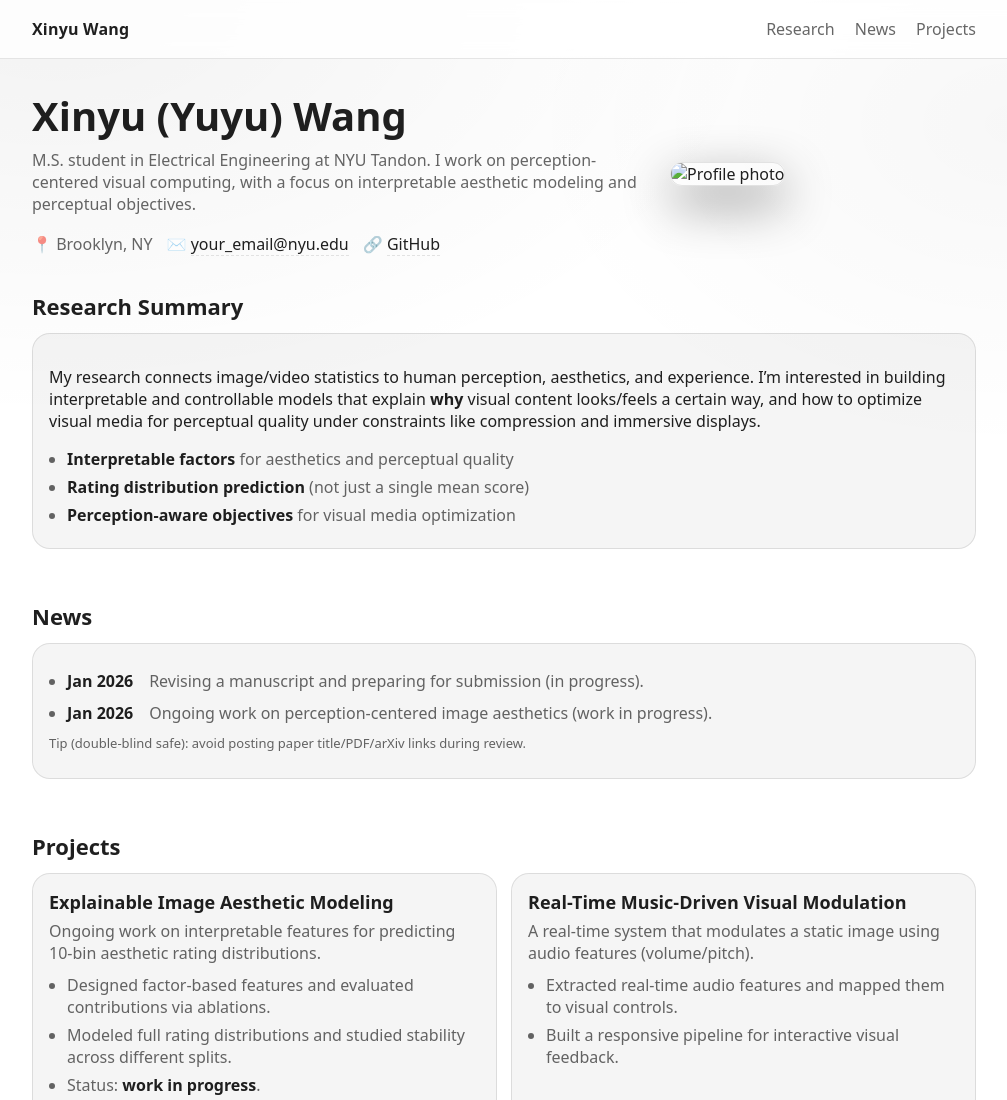
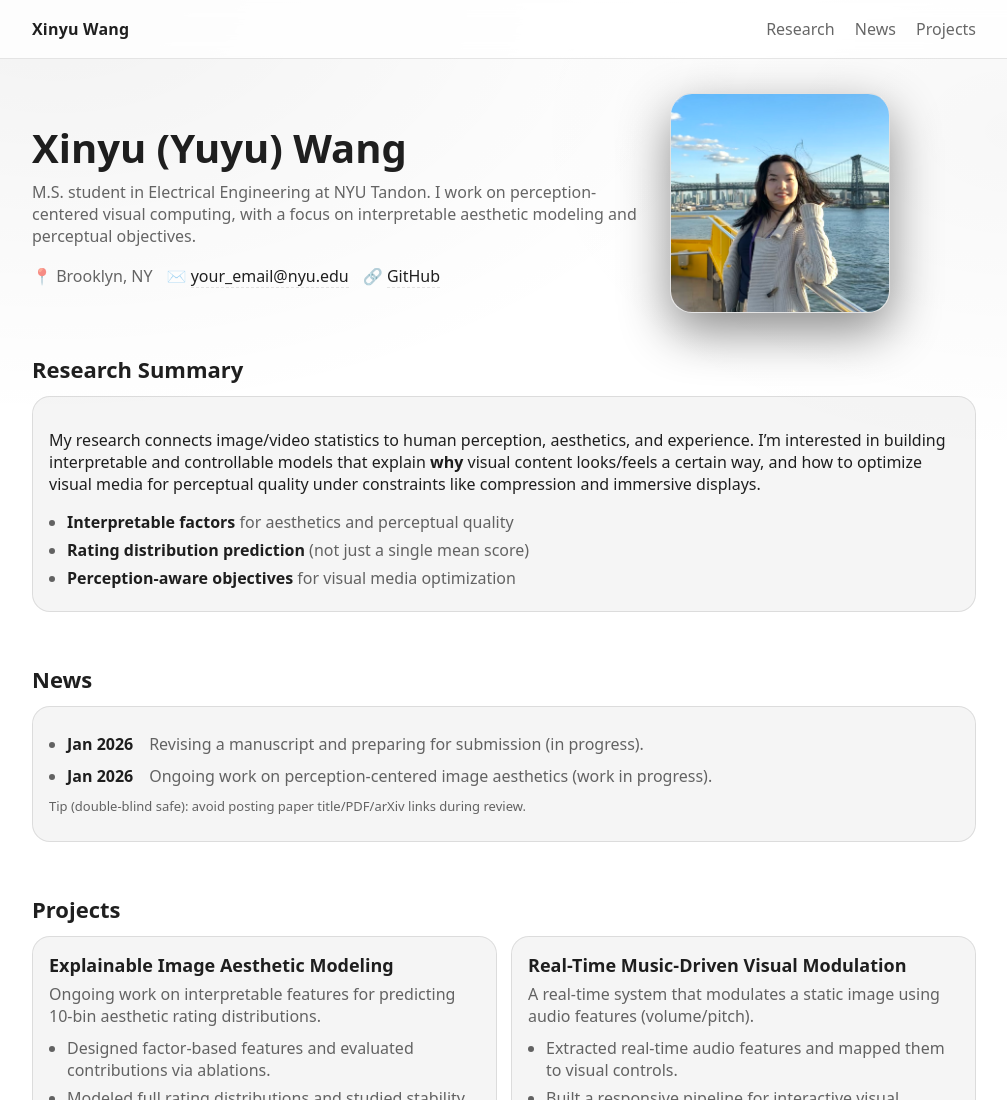
Before and after one commit to xinyulwang/xinyulwang.github.io, a plain HTML site: page index.html in a window 1280 px wide. Shown: the top 1100 px of the page, without its empty margins (136-1143 px from the left). Drawn offline with Linux system fonts and the light colour scheme.

Commit message:
Update index.html

```diff
--- a/index.html
+++ b/index.html
@@ -38,7 +38,7 @@
       </div>
 
       <div class="hero-right">
-        <img class="avatar" src="assets/profile.jpg" alt="Profile photo" />
+        <img class="avatar" src="assets/profile.jpeg" alt="Profile photo" />
       </div>
     </section>
 
```
